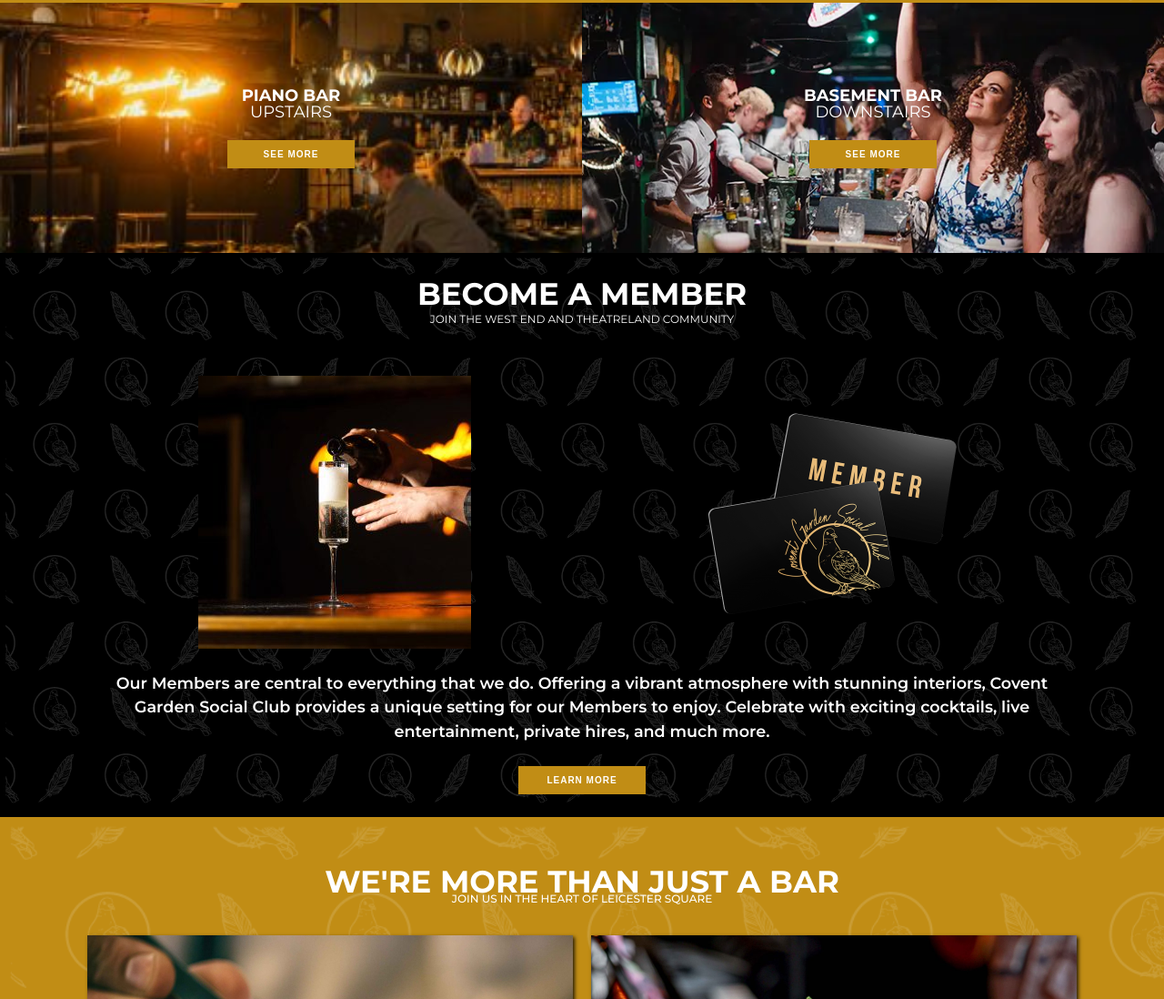
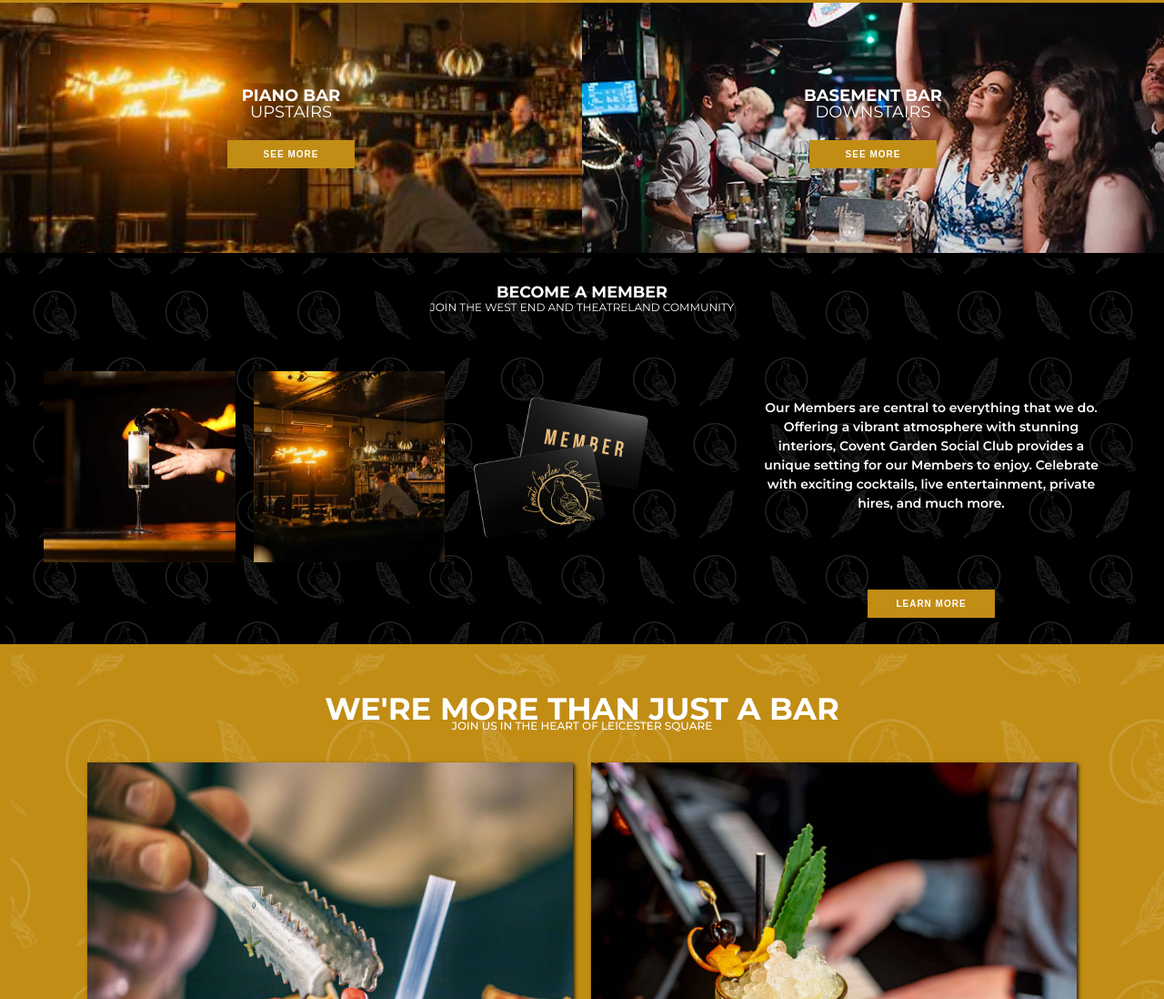
Before and after one commit to The-BoxHead-Guy/local-club-clone, a plain HTML site: page index.html in a window 1280 px wide. Shown: the part 920-2018 px from the top of the page at 91% size. Drawn offline with Linux system fonts and the light colour scheme.

Commit message:
feat: add tablet & desktop layout to 'membership section'

```diff
--- a/index.html
+++ b/index.html
@@ -141,17 +141,26 @@
             src="/resources/img/Covent-Garden-Social-Club-Members-Discounted-Drinks-300x300.jpg"
             alt="Covent Garden Social Club Discounted Drinks"
             class="membership__img"
-          /><img
+          />
+          <img
+            src="/resources/img/Covent-Garden-Social-Club-Members-Private-Hire-Spaces-300x300.jpg"
+            alt=""
+            class="membership__img hidden__desktop"
+          />
+          <img
             src="/resources/img/Covent-Garden-Social-Club-Membership-Card-300x300.png"
             alt="A membership card showing all faces, the first one with the title MEMBER and the second one with the logo of the club"
             class="membership__img"
           />
         </div>
         <article>
-          Our Members are central to everything that we do. Offering a vibrant
-          atmosphere with stunning interiors, Covent Garden Social Club provides
-          a unique setting for our Members to enjoy. Celebrate with exciting
-          cocktails, live entertainment, private hires, and much more.
+          <p>
+            Our Members are central to everything that we do. Offering a vibrant
+            atmosphere with stunning interiors, Covent Garden Social Club
+            provides a unique setting for our Members to enjoy. Celebrate with
+            exciting cocktails, live entertainment, private hires, and much
+            more.
+          </p>
         </article>
         <button class="btn">Learn More</button>
       </section>
--- a/resources/css/index.css
+++ b/resources/css/index.css
@@ -758,4 +758,50 @@ footer {
   section.bar div.bar__text-box > p {
     font-size: 1.8rem;
   }
+
+  .membership {
+    display: grid;
+    grid-template-areas:
+      "header header header header header"
+      "image image image text text"
+      ". . . cta cta";
+    grid-template-columns: 1fr 1fr 1fr 1fr 1fr;
+    grid-template-rows: 8rem 26rem 4rem;
+
+    & .membership__header {
+      grid-area: header;
+
+      & > h3 {
+        font-size: var(--fs-small);
+      }
+    }
+
+    & .membership__img-container {
+      grid-area: image;
+      width: 90%;
+      margin-inline: auto;
+
+      & .membership__img {
+        padding: 1rem;
+      }
+    }
+
+    & article {
+      grid-area: text;
+      margin-inline: auto;
+      width: 100%;
+
+      & p {
+        width: 75%;
+        font-size: 1.4rem;
+        margin-inline: auto;
+      }
+    }
+
+    & button.btn {
+      grid-area: cta;
+      margin-inline-start: 50%;
+      transform: translateX(-50%);
+    }
+  }
 }
```
